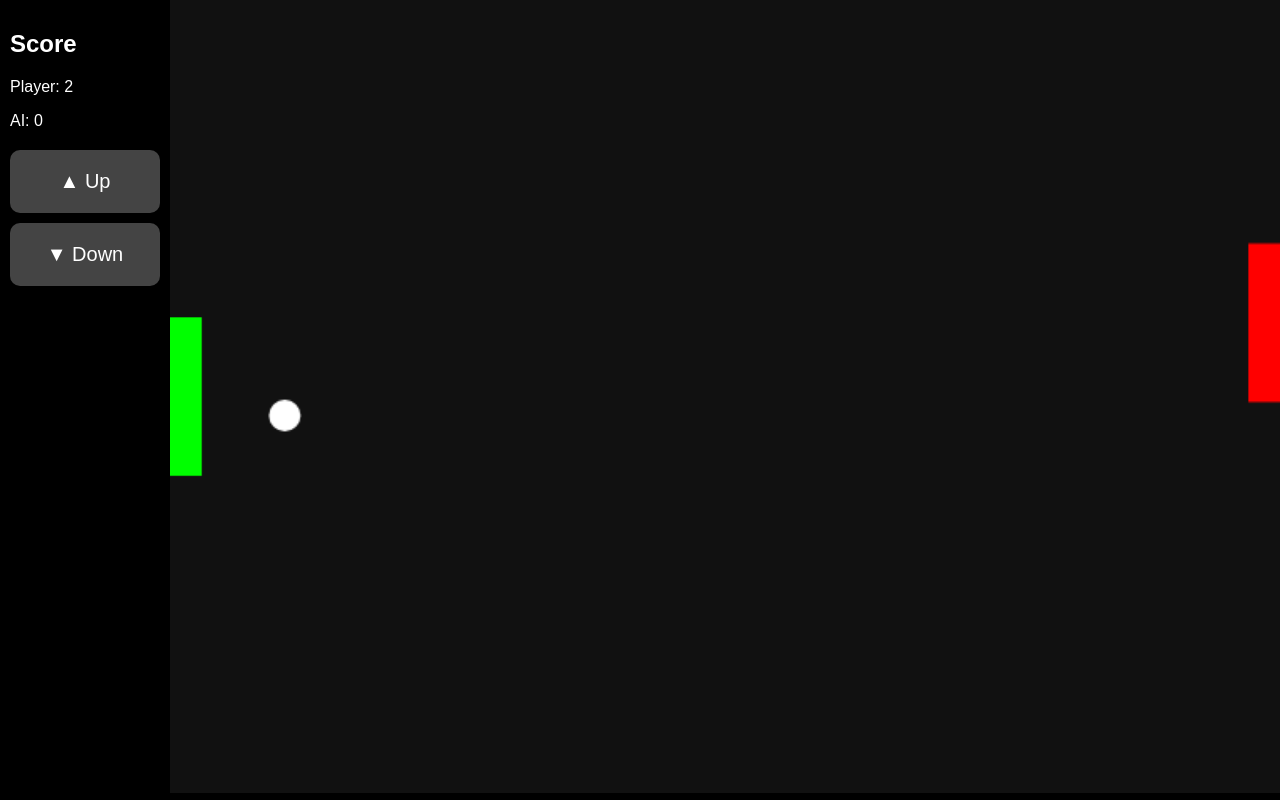
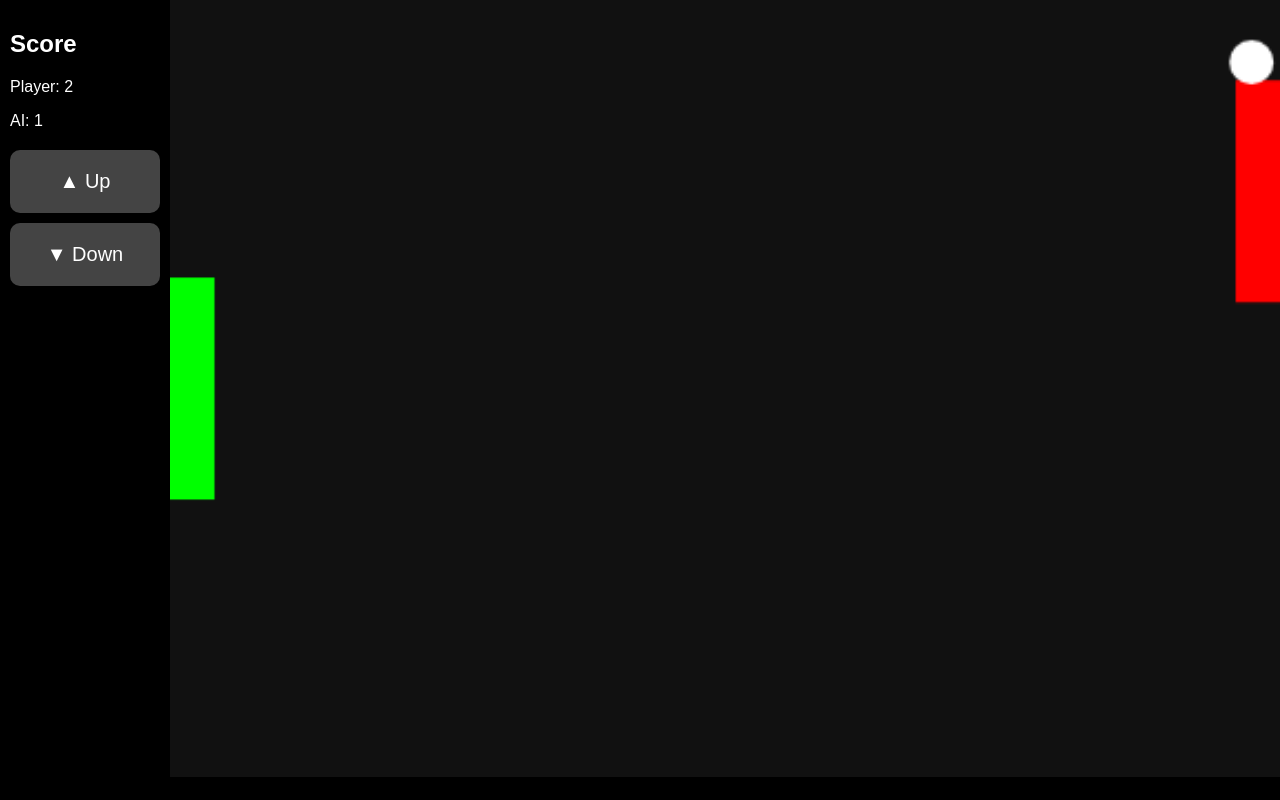
Before and after one commit to VincentVice/vindicatedvice.github.io, a plain HTML site: page index.html in a window 1280 px wide. Drawn offline with Linux system fonts and the light colour scheme.

Commit message:
Update index.html

```diff
--- a/index.html
+++ b/index.html
@@ -56,7 +56,7 @@
   </div>
 
   <!-- Game Canvas -->
-  <canvas id="gameCanvas" width="700" height="500"></canvas>
+  <canvas id="gameCanvas" width="500" height="350"></canvas>
 
   <!-- Begin Script -->
   <script>
@@ -86,7 +86,7 @@
     let ballY = CANVAS_HEIGHT / 2;
     let ballSpeedX = 5;
     let ballSpeedY = 3;
-    let ballBaseSpeed = 5;
+    let ballBaseSpeed = 4;
 
     let playerScore = 0;
     let aiScore = 0;
```
